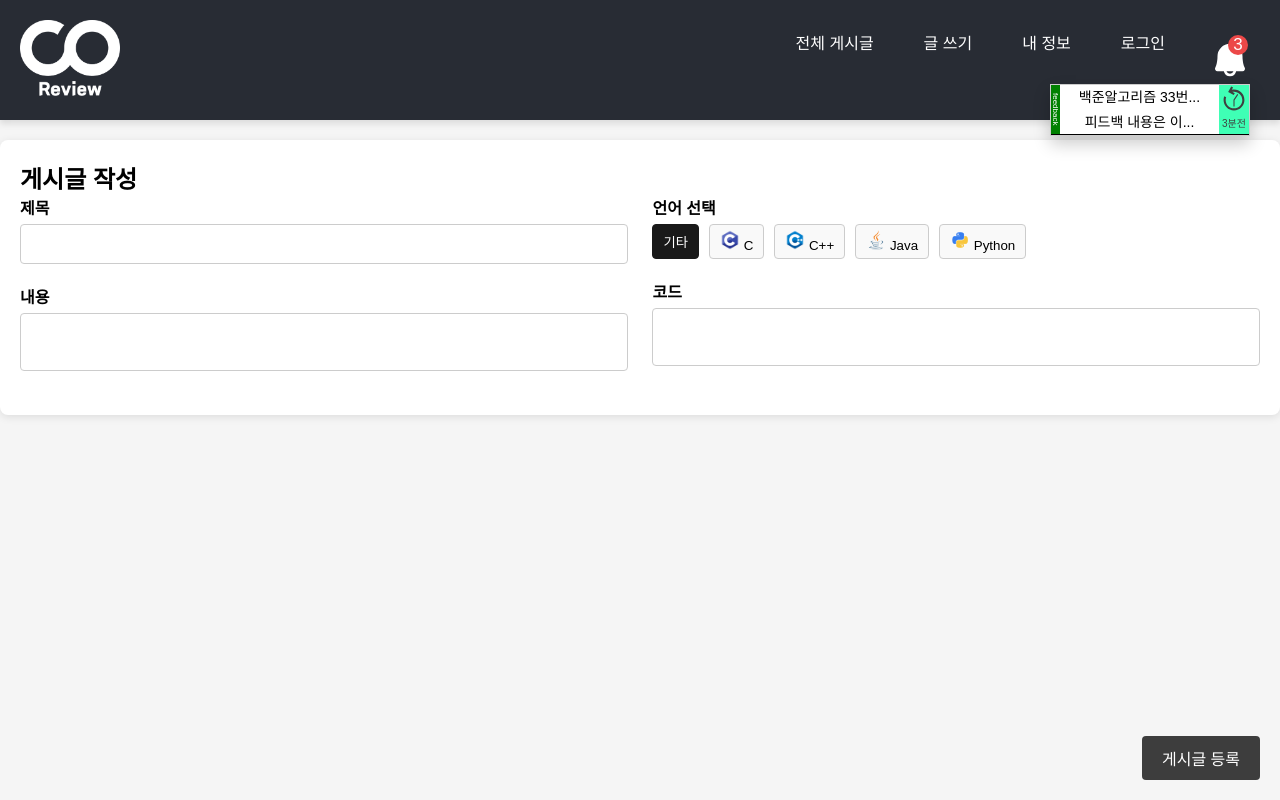
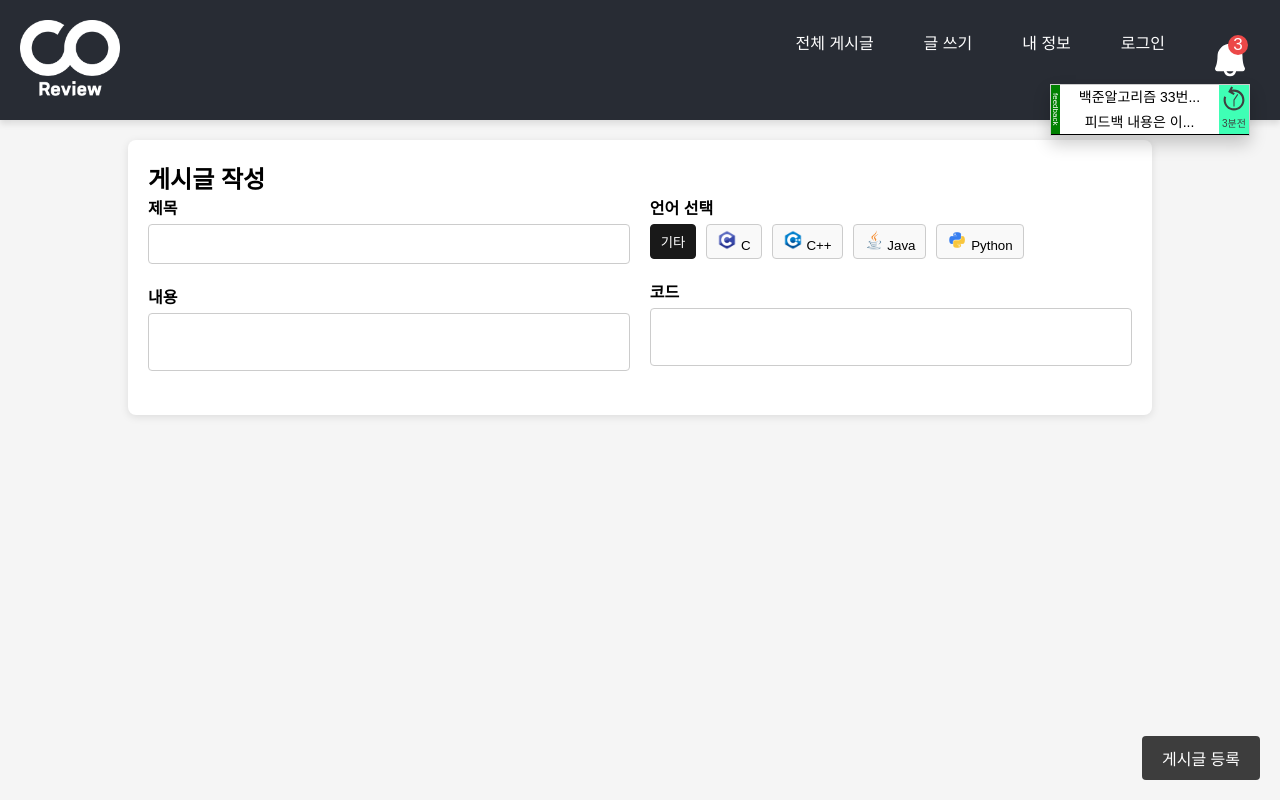
Before and after one commit to Core-View/Front-End, a React (Create React App) app in the folder front/: page /post_write in a window 1280 px wide. Built offline with nearby package versions, Linux system fonts and the light colour scheme.

Commit message:
Style: 전반적 스타일 수정

```diff
--- a/front/src/Post/post_main.css
+++ b/front/src/Post/post_main.css
@@ -1,5 +1,5 @@
 .poster-container {
-    width: 100%;
+    width: 80%;
     margin: 0 auto;
     padding: 20px;
     font-family: 'Arial', sans-serif;
--- a/front/src/Post/post_main.jsx
+++ b/front/src/Post/post_main.jsx
@@ -131,7 +131,7 @@ const Empty = () => {
                 <div className="post-main-meta">
                   <div className="post-main-title">
                     <img
-                      src={languageIcons[post.language]}
+                      src="/icons/notice_icon.png"
                       alt=""
                       className="post-main-language-icon"
                     />{" "}
--- a/front/src/Post/post_view.css
+++ b/front/src/Post/post_view.css
@@ -9,7 +9,7 @@ body {
 
 /* 포스트 전체 */
 .post-view {
-    max-width: 100%;
+    max-width: 80%;
     margin: 20px auto;
     padding: 20px;
     background: white;
--- a/front/src/Post/post_write.css
+++ b/front/src/Post/post_write.css
@@ -8,7 +8,7 @@ body {
 }
 
 .post-write-container {
-    max-width: 100%;
+    max-width: 80%;
     margin: 20px auto;
     padding: 20px;
     background: white;
@@ -18,7 +18,6 @@ body {
 
 .post-write-form {
     display: flex;
-    /* flex-direction: column; */
     justify-content: space-between;
 }
 
@@ -72,6 +71,7 @@ button[type="submit"]:hover {
     background-color: #f9f9f9;
     color: black;
     cursor: pointer;
+    transition: background-color 0.3s, color 0.3s; /* 트랜지션 추가 */
 }
 
 .language-buttons button.active {
```
Also changed, not shown: front/public/icons/notice_Icon.png (added).
